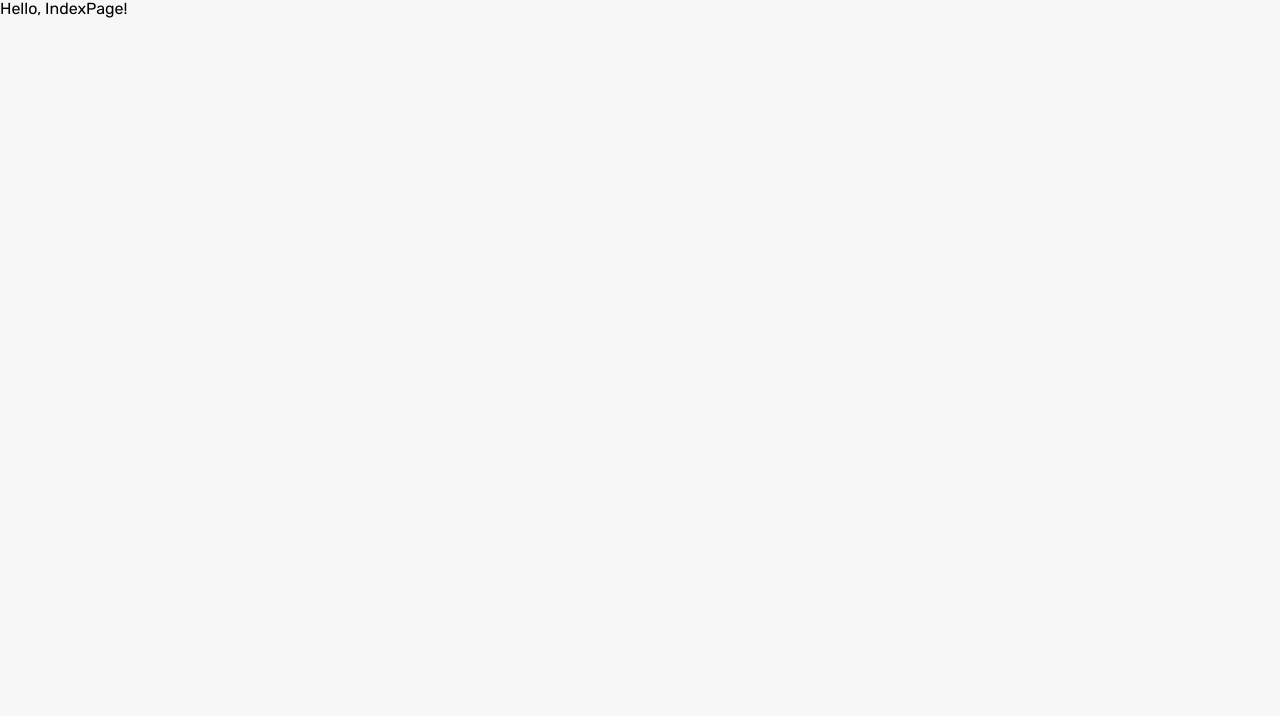
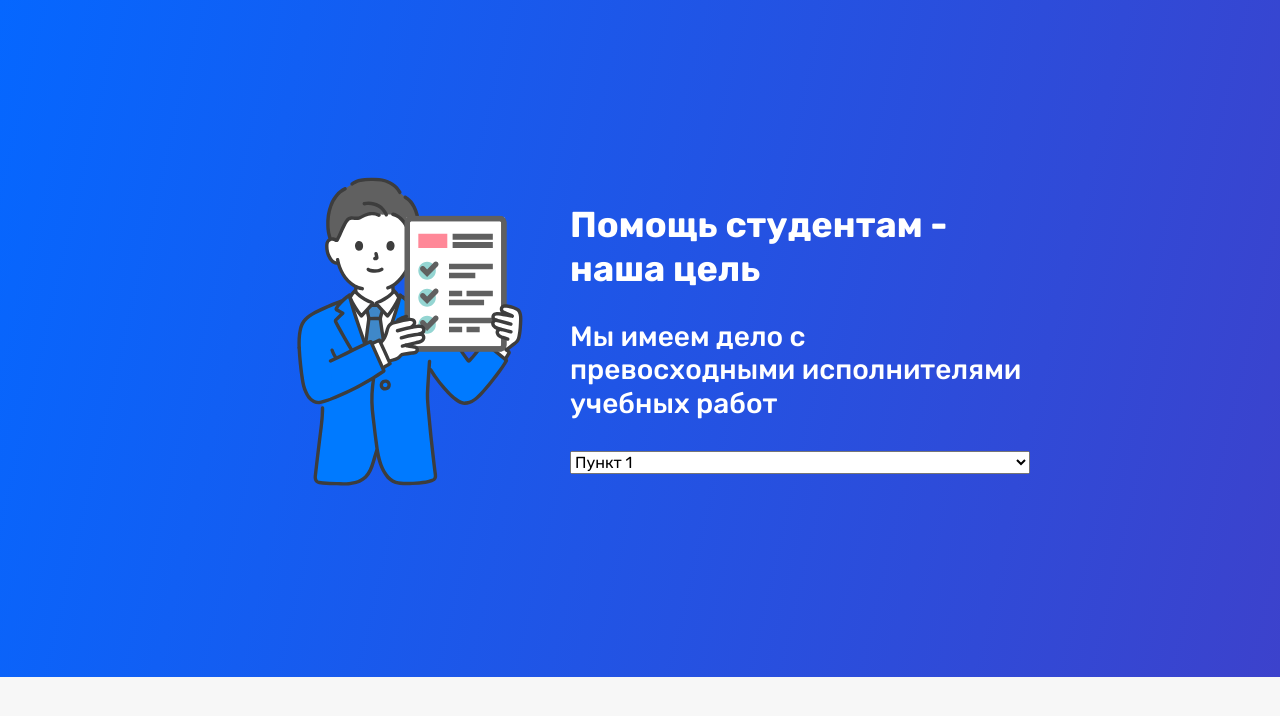
Before and after one commit to retex07/umstud-client, a React (Create React App) app: page / in a window 1280 px wide. Shown: the top 716 px of the page. Built offline with nearby package versions, Linux system fonts and the light colour scheme; a web font is replaced by a local one.

Commit message:
feat: Add service Router

```diff
--- a/src/App.tsx
+++ b/src/App.tsx
@@ -1,12 +1,29 @@
 import React from "react";
 import { Switch, Route } from "react-router-dom";
 
-import IndexPage from "./pages/index";
+import LayoutBuilder from "./components/layoutBilder";
+import Routes from "./services/router/config";
+import { getRoutePath } from "./services/router/router.utils";
 
 function App() {
   return (
     <Switch>
-      <Route path="/" render={() => <IndexPage />} />
+      <Route path="/" exact={false}>
+        {(routeProps) => (
+          <Switch>
+            {Routes.map((route) => (
+              <Route
+                key={route.path.toString()}
+                path={getRoutePath(route.path, routeProps.match?.path)}
+                exact={route.settings.exact}
+                strict={route.settings.strict}
+                sensitive={route.settings.sensitive}
+                render={() => <LayoutBuilder component={route.component} />}
+              />
+            ))}
+          </Switch>
+        )}
+      </Route>
     </Switch>
   );
 }
--- /dev/null
+++ b/src/components/layoutBilder/component.tsx
@@ -0,0 +1,25 @@
+import React, { LazyExoticComponent, ReactElement, Suspense } from "react";
+
+interface Props {
+  component:
+    | LazyExoticComponent<() => ReactElement>
+    | (() => ReactElement)
+    | null;
+  renderFooter?: boolean;
+}
+
+LayoutBuilder.defaultProps = {
+  renderFooter: true,
+} as Partial<Props>;
+
+export default function LayoutBuilder(props: Props) {
+  if (props.component == null) return null;
+
+  const { component: Component } = props;
+
+  return (
+    <Suspense fallback={<>Loading...</>}>
+      <Component />
+    </Suspense>
+  );
+}
--- /dev/null
+++ b/src/components/layoutBilder/index.ts
@@ -0,0 +1 @@
+export { default } from "./component";
--- a/src/pages/index/component.tsx
+++ b/src/pages/index/component.tsx
@@ -1,6 +1,25 @@
 import React from "react";
+import { ReactComponent as ManWithBoardSvg } from "static/images/index/man-with-board.svg";
 import "./styles.scss";
 
 export default function IndexPage() {
-  return <>Hello, IndexPage!</>;
+  return (
+    <div className="index-page">
+      <div className="head-container">
+        <div className="head-block">
+          <ManWithBoardSvg />
+          <div className="head-text-container">
+            <h1 className="heading">Помощь студентам - наша цель</h1>
+            <h2 className="subtitle">
+              Мы имеем дело с превосходными исполнителями учебных работ
+            </h2>
+            <select>
+              <option>Пункт 1</option>
+              <option>Пункт 2</option>
+            </select>
+          </div>
+        </div>
+      </div>
+    </div>
+  );
 }
--- a/src/pages/index/styles.scss
+++ b/src/pages/index/styles.scss
@@ -0,0 +1,40 @@
+@use "src/styles/typography";
+@use "src/styles/css-variables";
+
+.index-page {
+  display: flex;
+}
+
+.head-container {
+  display: flex;
+  justify-content: center;
+  align-items: center;
+
+  padding: 100px 250px;
+  width: 100%;
+
+  background: linear-gradient(103.13deg, #0567FF 0%, #3C42CC 100%);
+}
+.head-block {
+  display: flex;
+  align-items: center;
+  justify-content: center;
+}
+.head-text-container {
+  display: flex;
+  flex-direction: column;
+
+  gap: 30px;
+
+  max-width: 460px;
+}
+
+.heading {
+  @include typography.main_heading;
+  color: var(--color-white);
+}
+
+.subtitle {
+  @include typography.main_subtitle;
+  color: var(--color-white);
+}
--- /dev/null
+++ b/src/services/router/config.ts
@@ -0,0 +1,18 @@
+import { lazy } from "react";
+
+import { Route } from "./types";
+
+const IndexPageResolver = lazy(() => import("pages/index/component"));
+
+const Routes: Route[] = [
+  {
+    path: "/",
+    component: IndexPageResolver,
+    settings: {
+      exact: true,
+    },
+    layoutSettings: {},
+  },
+];
+
+export default Routes;
--- /dev/null
+++ b/src/services/router/router.utils.ts
@@ -0,0 +1,8 @@
+export function getRoutePath(
+  path: string | string[] | readonly string[],
+  basePath = ""
+): string | string[] {
+  return typeof path === "string"
+    ? `${basePath}${path}`
+    : path.map((_path) => `${basePath}${_path}`);
+}
--- /dev/null
+++ b/src/services/router/types.ts
@@ -0,0 +1,14 @@
+import { LazyExoticComponent, ReactElement } from "react";
+import { RouteProps } from "react-router-dom";
+
+export interface Route {
+  path: NonNullable<RouteProps["path"]>;
+  component:
+    | LazyExoticComponent<() => ReactElement>
+    | (() => ReactElement)
+    | null;
+  settings: Pick<RouteProps, "exact" | "strict" | "sensitive">;
+  layoutSettings: {
+    withFooter?: boolean;
+  };
+}
```
